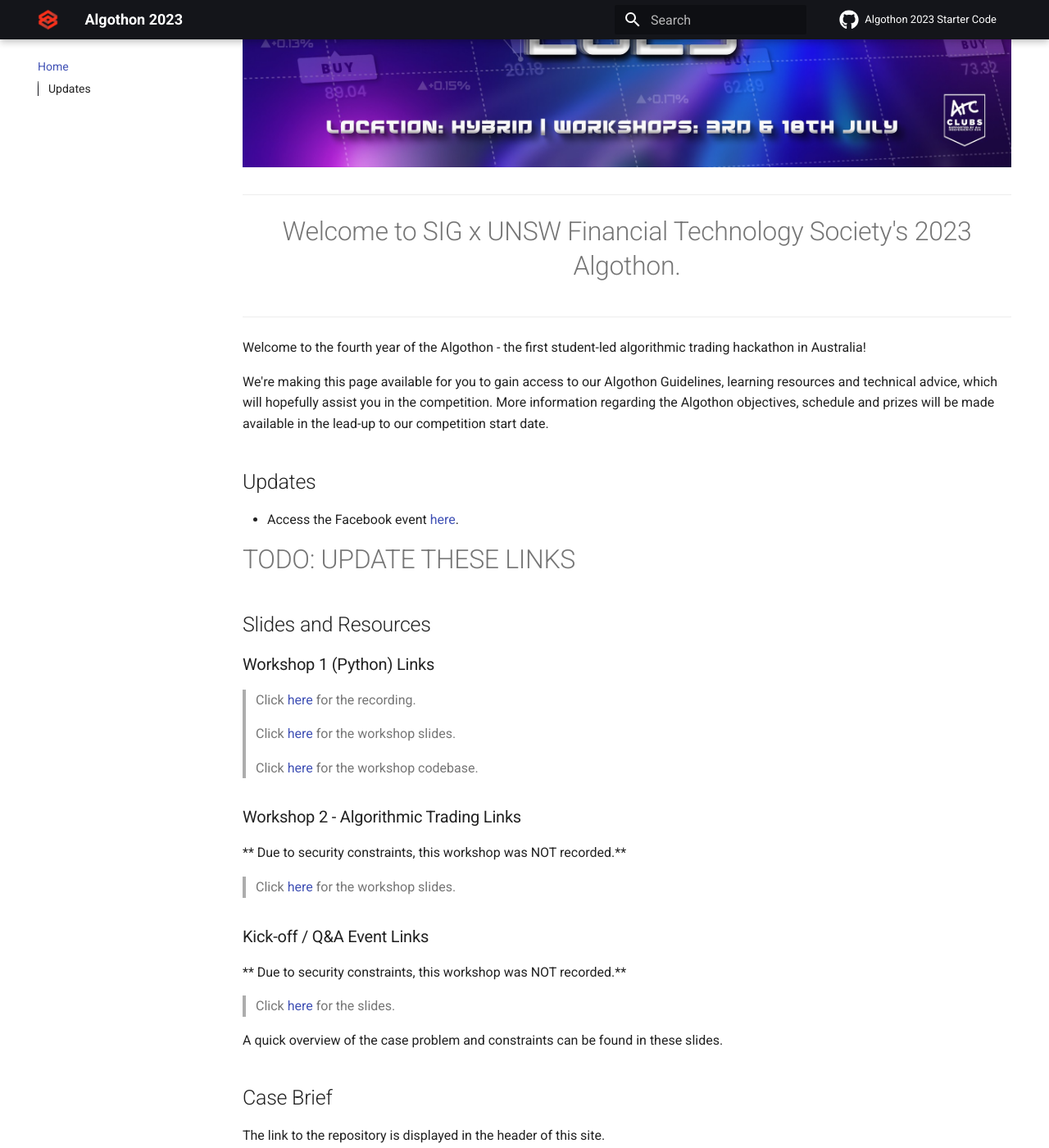
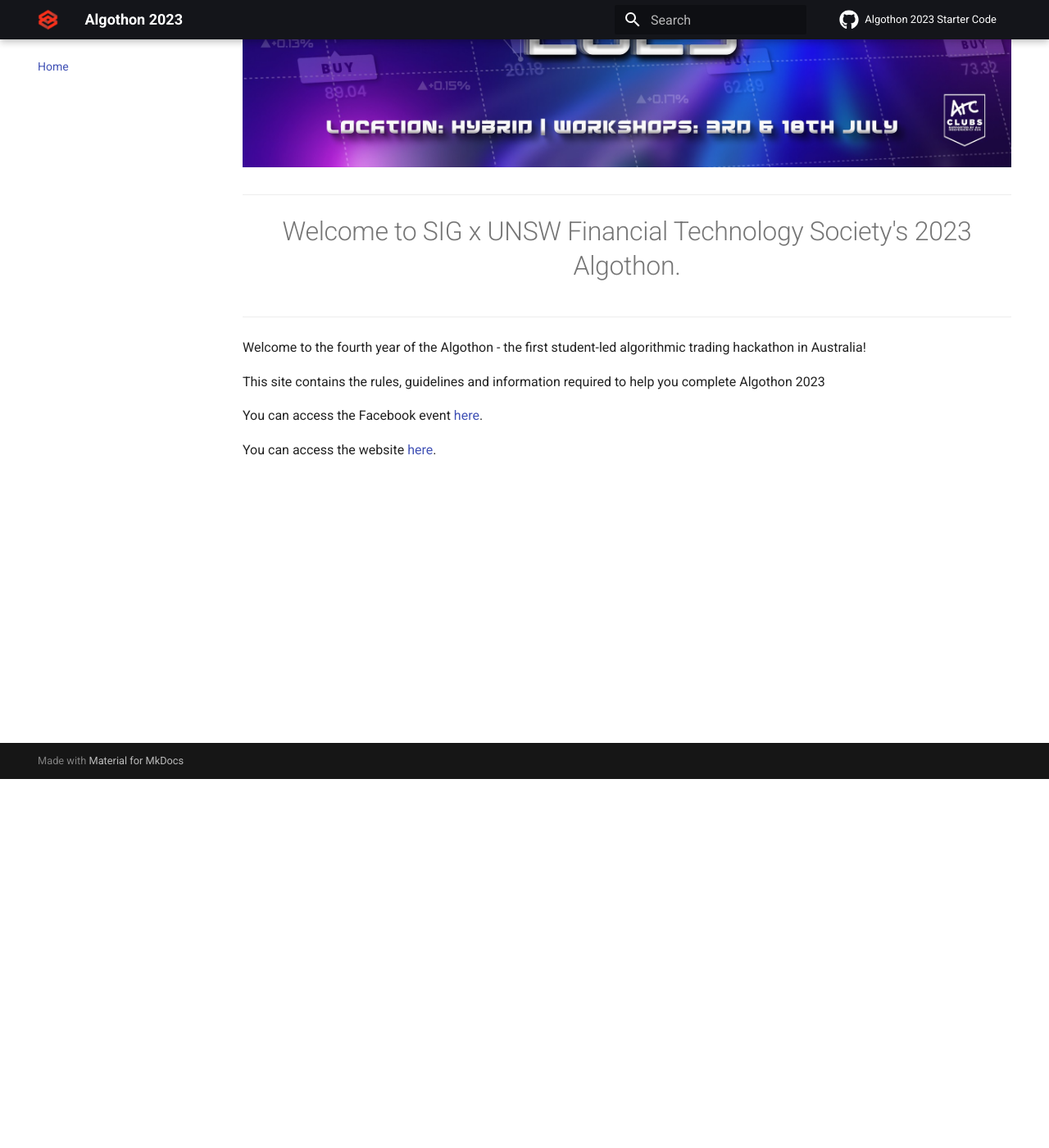
Before and after one commit to loh-0/Algothon25-wiki, an MkDocs documentation site: the page built from docs/index.md, in a window 1280 px wide and 1400 px high, scrolled down 450 px. Shown: the whole window at 82% size. Built offline with MkDocs 1.6.1 and Material for MkDocs 9.7.7, drawn with Linux system fonts in a browser that asks for light colours; comment, search, counter and statistics services are not loaded; some of the changed text lies outside the part shown.

Commit message:
Minor Copy changes

```diff
--- a/docs/index.md
+++ b/docs/index.md
@@ -10,57 +10,8 @@
 
 Welcome to the fourth year of the Algothon - the first student-led algorithmic trading hackathon in Australia!
 
-We're making this page available for you to gain access to our Algothon Guidelines, learning resources and technical advice, which will hopefully assist you in the competition. More information regarding the Algothon objectives, schedule and prizes will be made available in the lead-up to our competition start date.
+This site contains the rules, guidelines and information required to help you complete Algothon 2023
 
-## Updates
+You can access the Facebook event [here](https://fb.me/e/PfwQlT86).
 
-- Access the Facebook event [here](https://fb.me/e/4FXkJDX2q).
-
-# TODO: UPDATE THESE LINKS
-
-## Slides and Resources
-
-### Workshop 1 (Python) Links
-
-> Click [here](https://zoom.us/rec/share/sF8EVA8-_VaUEnGM-3ZoIgSbD5bYyGoW1TXnYD1U71-A0PHdR_8DU116lU2Ab5Qi.OhWS8Dh6lV2ibvC9) for the recording.
-
-> Click [here](https://unsw-my.sharepoint.com/:p:/g/personal/z5363065_ad_unsw_edu_au/EU0JccsEvXpAqg_s6zTMS2MBR3nhdrKBAT9pcOBlouPE_g?rtime=DCx2B_5U2kg) for the workshop slides.
-
-> Click [here](https://replit.com/@UNSW-Fintech-So/AlgothonWorkshop1-Overview#main.py) for the workshop codebase.
-
-### Workshop 2 - Algorithmic Trading Links
-
-** Due to security constraints, this workshop was NOT recorded.**
-
-> Click [here](https://drive.google.com/file/d/1qJPwl48jnsaiHP7QxfK7TlED60zx0UO2/view?usp=sharing) for the workshop slides.
-
-### Kick-off / Q&A Event Links
-
-** Due to security constraints, this workshop was NOT recorded.**
-
-> Click [here](https://drive.google.com/file/d/1G0wvL4JEmI67sesG6Sew-xuha0aIqR70/view?fbclid=IwAR2qx_o0H80EoLasI_0h7pxUlPSb4gmBrNBczCfZgeWARtuQhxkI1wlNmPI) for the slides.
-
-A quick overview of the case problem and constraints can be found in these slides.
-
-## Case Brief
-
-The link to the repository is displayed in the header of this site.
-
-Please fork/download a copy of the repository.
-
-Alternatively, click [here](https://github.com/UNSW-Fintech-Society-Events/algothon2022-starter-code) to be redirected to Github.
-
-## Register Now!
-
-Register [here](https://forms.gle/mjyngHGdPRPeCdWH9) by:
-
-- Registrations for individuals have closed.
-- 11:59 PM AEDT 6 July for teams.
-
-## Submissions
-
-Submit your Algothon solution [here](https://forms.gle/GiTtibt3qV4MxWPM8).
-
-More information can be found in the submissions tab.
-
-Contact us at *events@unswfintech.com* with '[2023 Algothon]' preceding your subject line, or message our Facebook page.
+You can access the website [here](https://algothon.au).
```
Also changed, not shown: docs/1basicInfo.md (deleted, +0 -35 lines), docs/1resources.md (added, +31 -0 lines), docs/2guidelines.md (+4 -6 lines), docs/3schedule.md (+15 -13 lines), docs/4otherhelp.md (renamed from docs/4resources.md, +1 -21 lines), docs/5submission.md (+0 -2 lines), docs/6criteria.md (+0 -2 lines), docs/8faq.md (deleted, +0 -71 lines).
